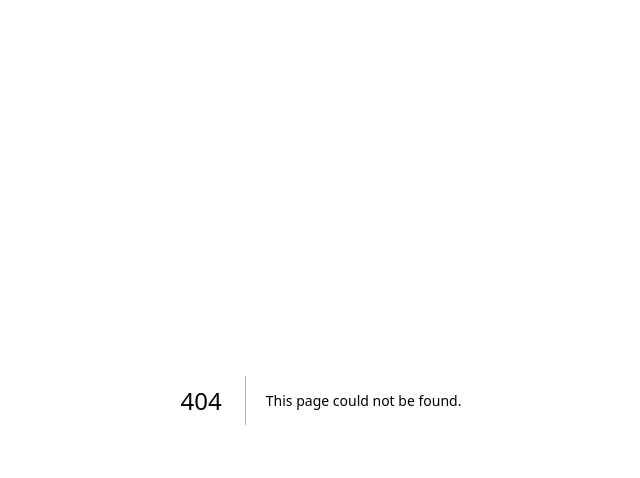
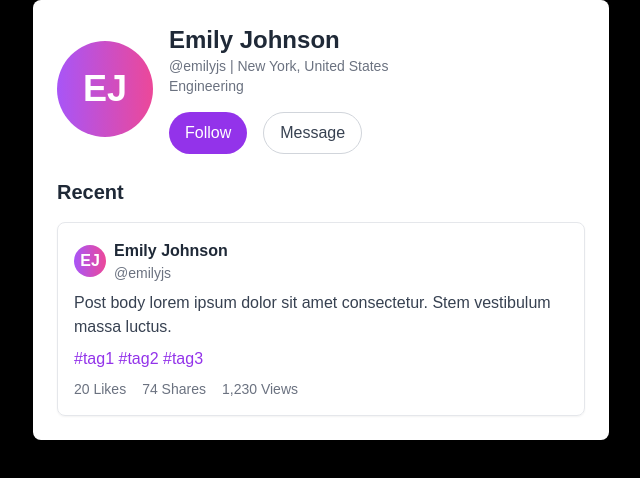
Before and after one commit to VukNed/twit, a Next.js app: page /gpt in a window 1280 px wide. Before the commit this address had no page. Shown: the top 478 px of the page, without its empty margins (319-959 px from the left). Built offline with nearby package versions, Linux system fonts and the light colour scheme.

Commit message:
Dodat axios, i mockup sa gpt-em

```diff
--- /dev/null
+++ b/app/gpt/page.tsx
@@ -0,0 +1,57 @@
+import React from 'react'
+
+const page = () => {
+  return (
+    <div>
+        <div class="max-w-xl mx-auto p-6 bg-white rounded-lg shadow-md">
+
+  <div class="flex items-center space-x-4 mb-6">
+    <div class="w-24 h-24 rounded-full bg-gradient-to-r from-purple-500 to-pink-500 flex items-center justify-center text-white text-4xl">
+      <span class="font-bold">EJ</span>
+    </div>
+    <div>
+      <h1 class="text-2xl font-semibold text-gray-800">Emily Johnson</h1>
+      <p class="text-gray-500 text-sm">@emilyjs | New York, United States</p>
+      <p class="text-gray-500 text-sm">Engineering</p>
+      <div class="mt-4 flex space-x-4">
+        <button class="px-4 py-2 bg-purple-600 text-white rounded-full">Follow</button>
+        <button class="px-4 py-2 border border-gray-300 text-gray-700 rounded-full">Message</button>
+      </div>
+    </div>
+  </div>
+
+
+  <div>
+    <h2 class="text-xl font-semibold text-gray-800 mb-4">Recent</h2>
+    <div class="space-y-4">
+
+      <div class="p-4 border border-gray-200 rounded-lg shadow-sm">
+        <div class="flex items-center space-x-2 mb-2">
+          <div class="w-8 h-8 rounded-full bg-gradient-to-r from-purple-500 to-pink-500 text-white flex items-center justify-center">
+            <span class="font-bold">EJ</span>
+          </div>
+          <div>
+            <h3 class="text-gray-800 font-semibold">Emily Johnson</h3>
+            <p class="text-sm text-gray-500">@emilyjs</p>
+          </div>
+        </div>
+        <p class="text-gray-700">Post body lorem ipsum dolor sit amet consectetur. Stem vestibulum massa luctus.</p>
+        <div class="mt-2 text-purple-600">
+          <span>#tag1</span> <span>#tag2</span> <span>#tag3</span>
+        </div>
+        <div class="mt-2 flex items-center space-x-4 text-sm text-gray-500">
+          <span>20 Likes</span>
+          <span>74 Shares</span>
+          <span>1,230 Views</span>
+        </div>
+      </div>
+
+    </div>
+  </div>
+</div>
+
+    </div>
+  )
+}
+
+export default page
--- a/app/page.tsx
+++ b/app/page.tsx
@@ -5,7 +5,7 @@ import Link from "next/link";
 export default function Home() {
   return (
     <main>
-      <div className="body">
+      <div>
         <h1>Feed</h1>
 
         <div>Suggested Posts</div>
@@ -14,6 +14,8 @@ export default function Home() {
 
         <div>Recent</div>
         <Link href="/profile">Profile</Link>
+        <div></div>
+        <Link href="/gpt">GPT</Link>
       </div>
     </main>
       )
```
Also changed, not shown: package.json (+7 -6 lines), app/profile/page.tsx (line endings or trailing spaces), 1 other file (tests, documents, lock files or other folders).
